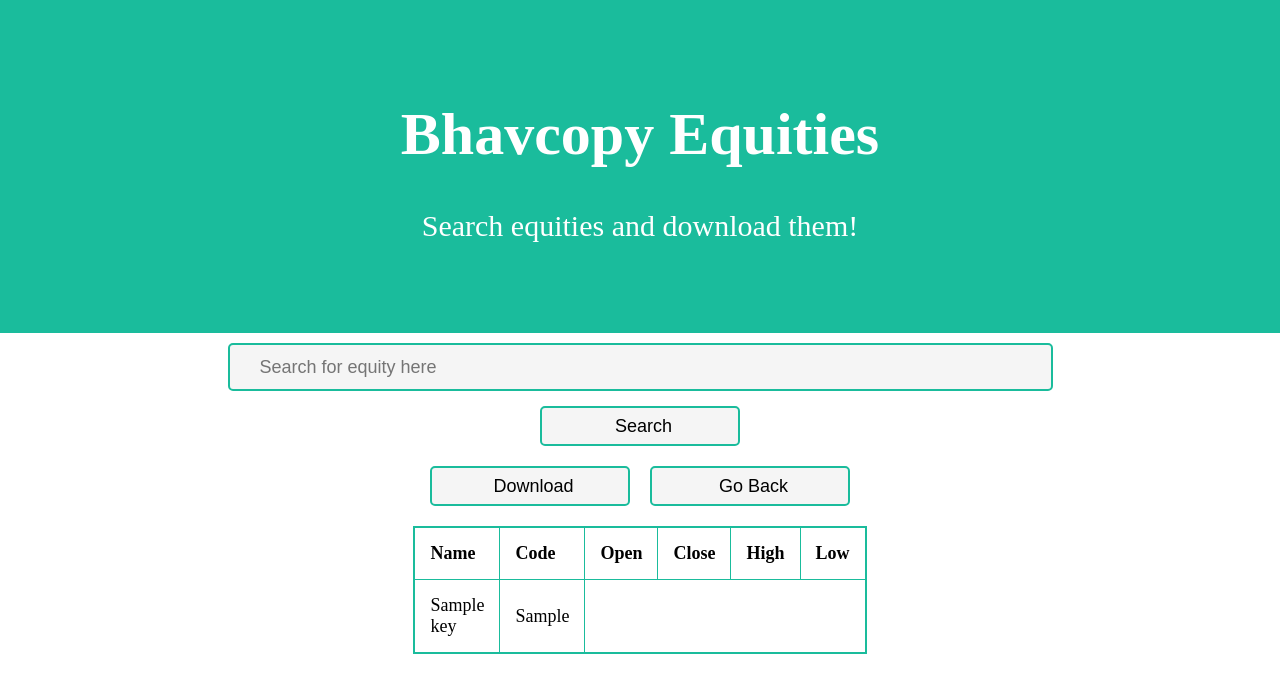
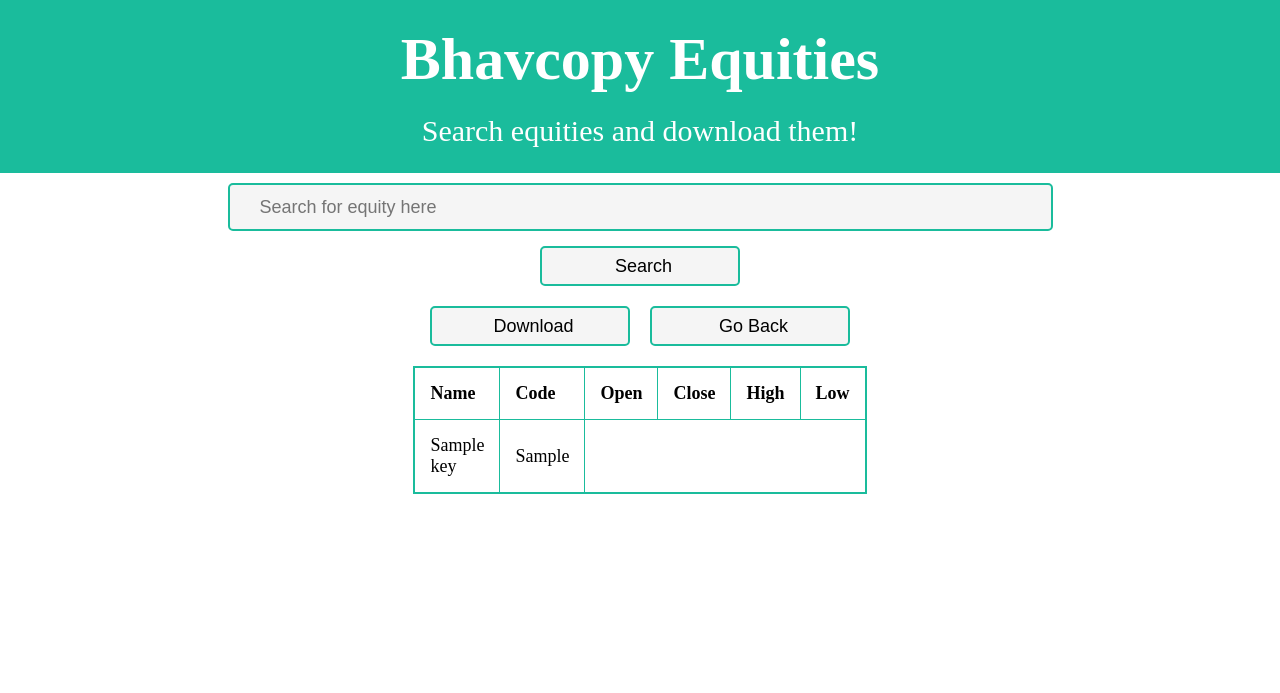
Before and after one commit to pranav1601/bhavcopy-equities, a Django app: template equity/templates/index.html in a window 1280 px wide. Shown: the top 693 px of the page. Run offline with Django 3.2, Linux system fonts and the light colour scheme; tables that the repository leaves empty hold one stand-in row (values such as "Sample post"); the template is opened without the code that fills it: values that come from a table or form of the project are taken from there, most other values are stand-ins (such as "Sample title", 1, 10 or a date in 2020); parts of the project's set-up code (start-up, migrations or seed data) failed here and were passed over.

Commit message:
fixed styles

```diff
--- a/equity/static/styles.css
+++ b/equity/static/styles.css
@@ -6,12 +6,20 @@ body {
     margin-bottom: 25px;
 }
 
+h1{
+    margin: 20px;
+}
+
+p{
+    margin: 20px;
+}
+
 .fix{
     width: 100%;
 }
 
 .header {
-    padding: 60px;
+    padding: 5px;
     margin-top: 0px;
     text-align: center;
     background-color: #1abc9c;
@@ -20,9 +28,6 @@ body {
     font-size: 30px;
     margin-bottom: 5px;
   }
-
-.search-form{
-}
 
 .wrapper {
     position: relative;
```
